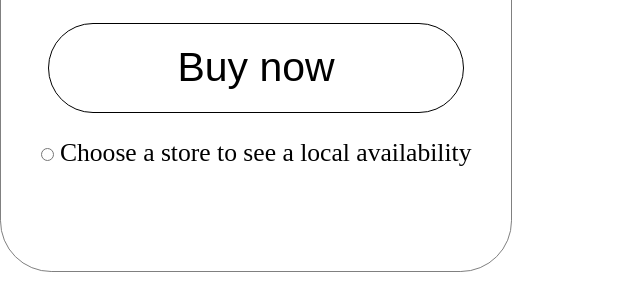
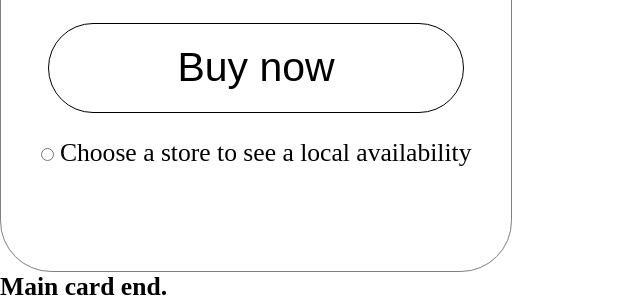
Before and after one commit to MaksimasB/test, a plain HTML site: page index.html in a window 1280 px wide. Shown: the part 504-806 px from the top of the page, without its empty margins (0-640 px from the left). Drawn offline with Linux system fonts and the light colour scheme.

Commit message:
Add text at H4

```diff
--- a/index.html
+++ b/index.html
@@ -31,5 +31,6 @@
         ><br />
       </form>
     </div>
+    <h4>Main card end.</h4>
   </body>
 </html>
```
